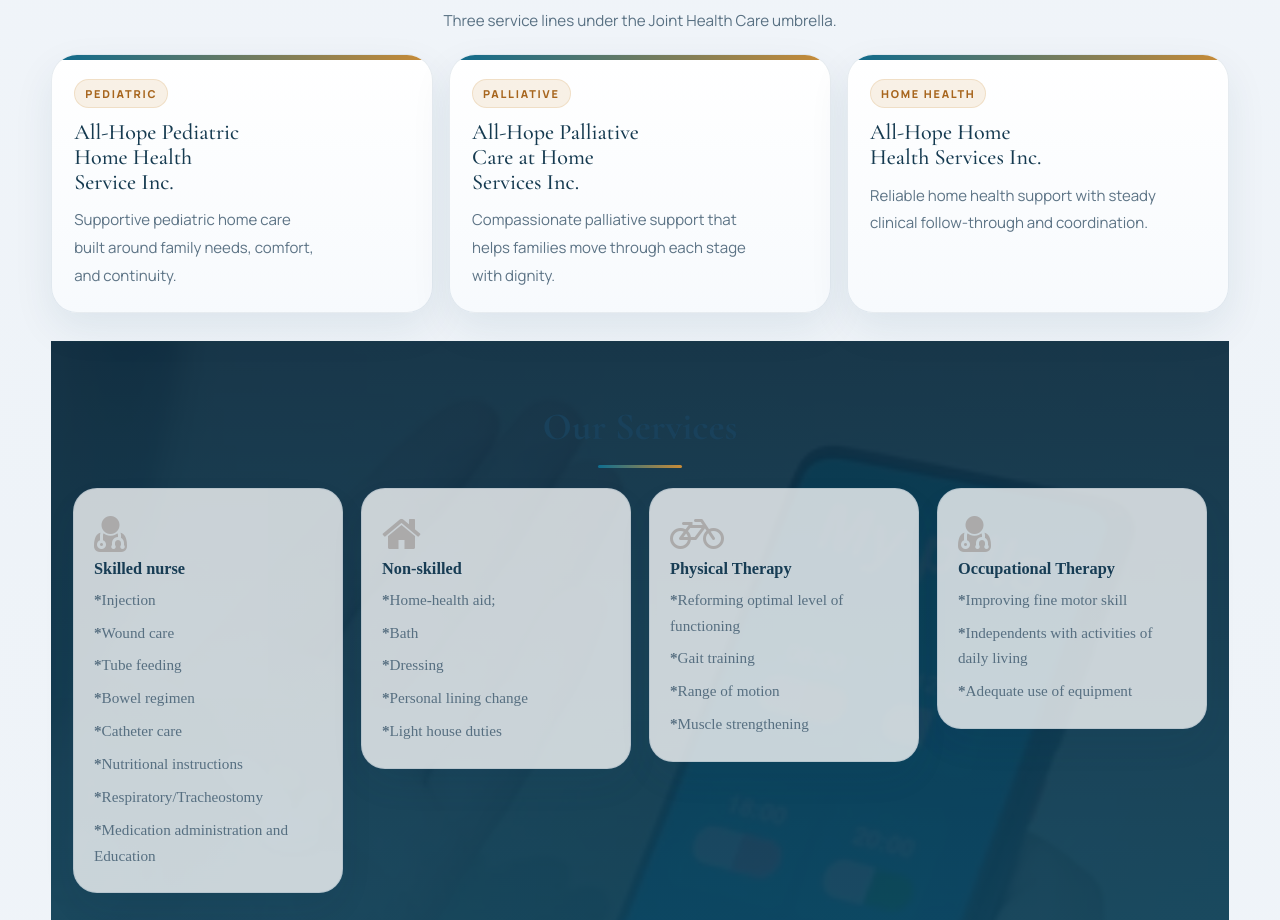
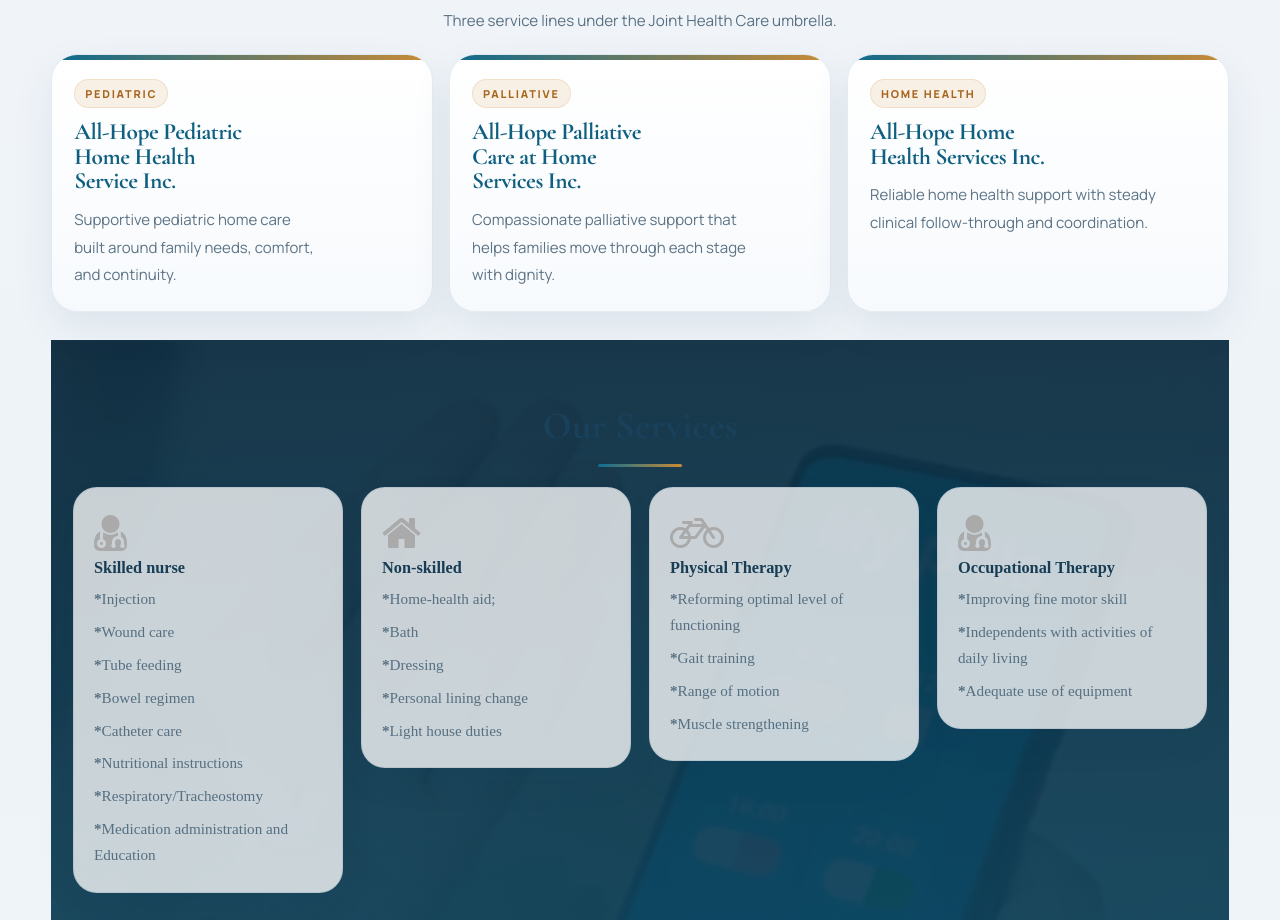
Before and after one commit to OPOKUSIAWEUGENE/joint_health_care_website4, a React (Create React App) app: page / in a window 1280 px wide. Shown: the part 2001-2921 px from the top of the page. Built offline with nearby package versions, Linux system fonts and the light colour scheme.

Commit message:
`Updated font styles for.disciplineTitle class`

```diff
--- a/src/Layout/layout.module.css
+++ b/src/Layout/layout.module.css
@@ -2967,9 +2967,11 @@
 
 .disciplineTitle {
   font-family: "Cormorant Garamond", serif;
-  font-size: 1.38rem;
-  line-height: 1.12;
-  color: #153a50;
+  font-size: 1.46rem;
+  line-height: 1.05;
+  color: #0f5f80;
+  font-weight: 700;
+  letter-spacing: -0.02em;
   max-width: 18ch;
   text-wrap: balance;
 }
@@ -3565,7 +3567,7 @@
   }
 
   .disciplineTitle {
-    font-size: 1.25rem;
+    font-size: 1.28rem;
     max-width: none;
   }
 
```
